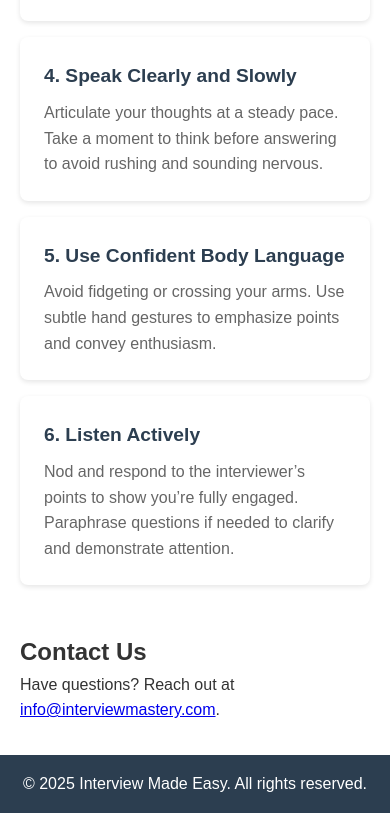
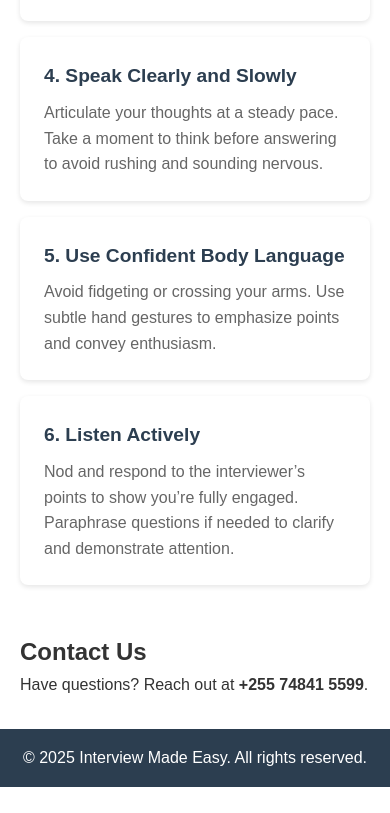
Before and after one commit to joshuaMarandi/interviewtips, a plain HTML site: page index.html in a window 390 px wide. Shown: the part 2254-3067 px from the top of the page. After the commit the page ends 3041 px from the top, so only its background shows below. Drawn offline with Linux system fonts and the light colour scheme.

Commit message:
added name and phone number

```diff
--- a/index.html
+++ b/index.html
@@ -248,7 +248,7 @@
 
         <section id="contact">
             <h2>Contact Us</h2>
-            <p>Have questions? Reach out at <a href="mailto:info@interviewmastery.com">info@interviewmastery.com</a>.</p>
+            <p>Have questions? Reach out at <strong>+255 74841 5599</strong>.</p>
         </section>
     </main>
 
```
